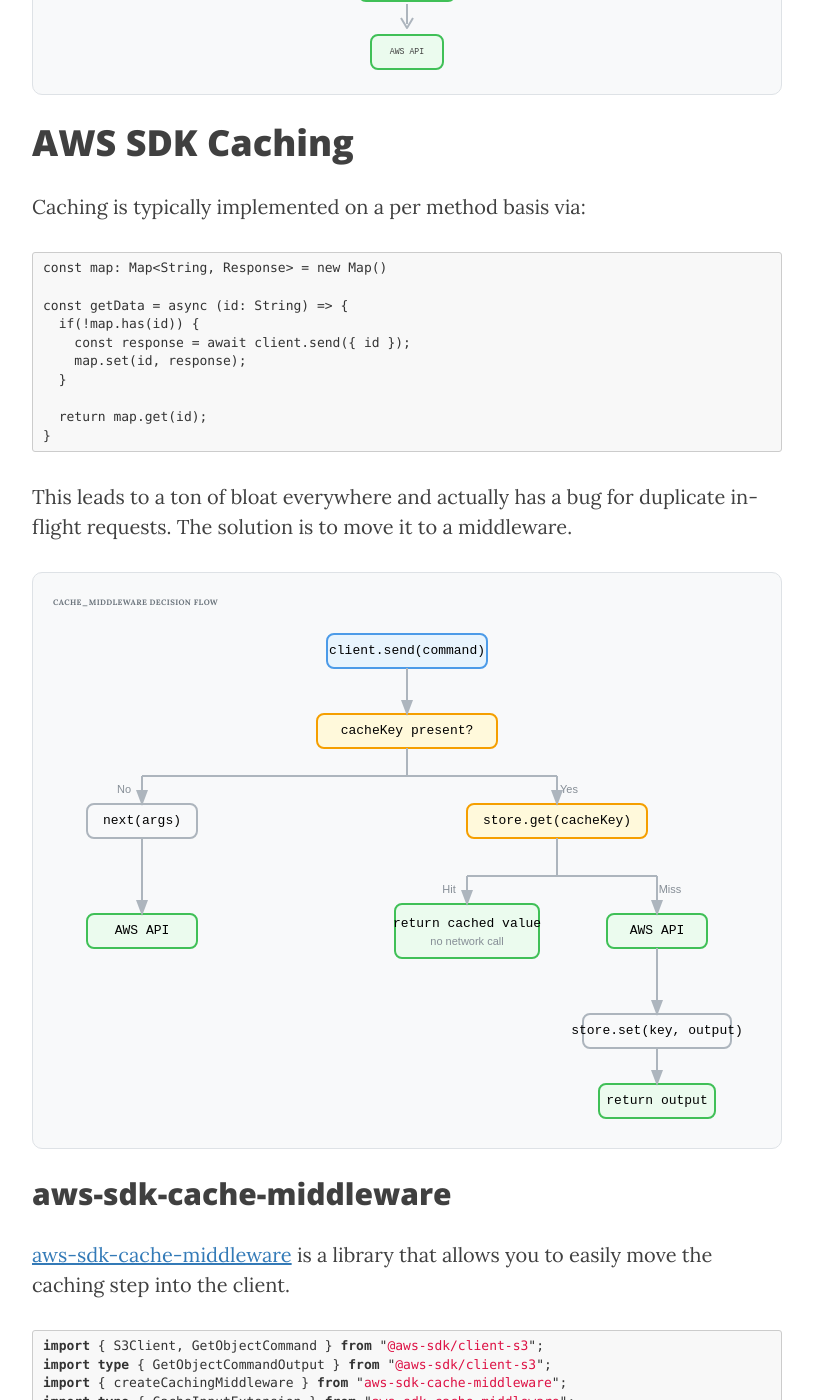
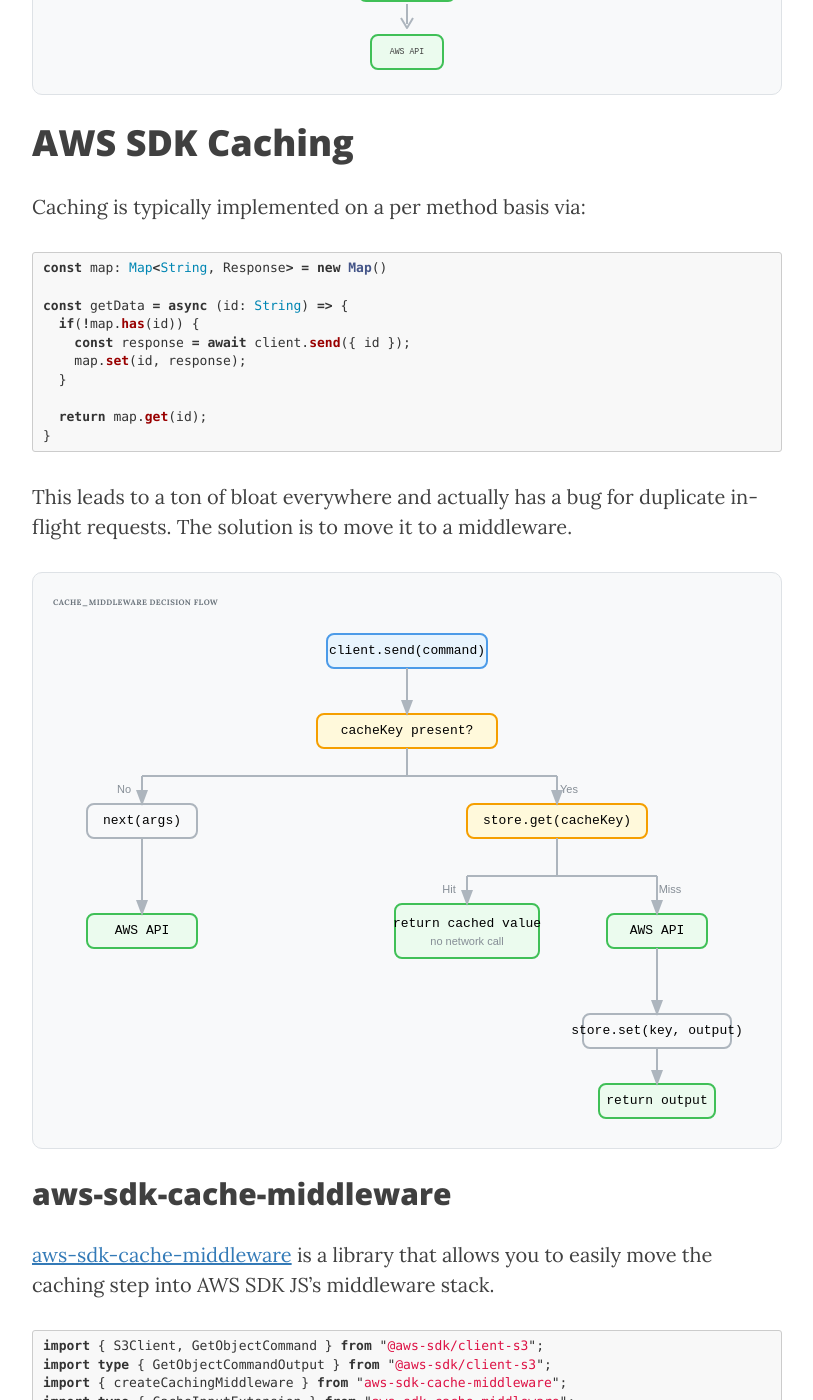
Before and after one commit to kwojcicki/kwojcicki.github.io, a Jekyll site: the page built from _posts/2026-04-06-AWS-SDK-CACHING-MIDDLEWARE.md, in a window 1280 px wide and 1400 px high, scrolled down 1867 px. Shown: the whole window, without its empty margins (233-1046 px from the left). Built offline with Jekyll 4.4.1, drawn with Linux system fonts in a browser that asks for light colours; nearby versions of some CDN libraries; some of the changed text lies outside the part shown.

Commit message:
Fix typos and improve clarity in documentation

````diff
--- a/_posts/2026-04-06-AWS-SDK-CACHING-MIDDLEWARE.md
+++ b/_posts/2026-04-06-AWS-SDK-CACHING-MIDDLEWARE.md
@@ -152,7 +152,7 @@
 
 Caching is typically implemented on a per method basis via:
 
-```typscript
+```typescript
 const map: Map<String, Response> = new Map()
 
 const getData = async (id: String) => {
@@ -252,7 +252,7 @@
 
 ## aws-sdk-cache-middleware
 
-[aws-sdk-cache-middleware](https://www.npmjs.com/package/aws-sdk-cache-middleware) is a library that allows you to easily move the caching step into the client.
+[aws-sdk-cache-middleware](https://www.npmjs.com/package/aws-sdk-cache-middleware) is a library that allows you to easily move the caching step into AWS SDK JS's middleware stack.
 
 ```typescript
 import { S3Client, GetObjectCommand } from "@aws-sdk/client-s3";
````
Also changed, not shown: other parts of _posts/2026-04-06-AWS-SDK-CACHING-MIDDLEWARE.md (+1 -1 lines).
